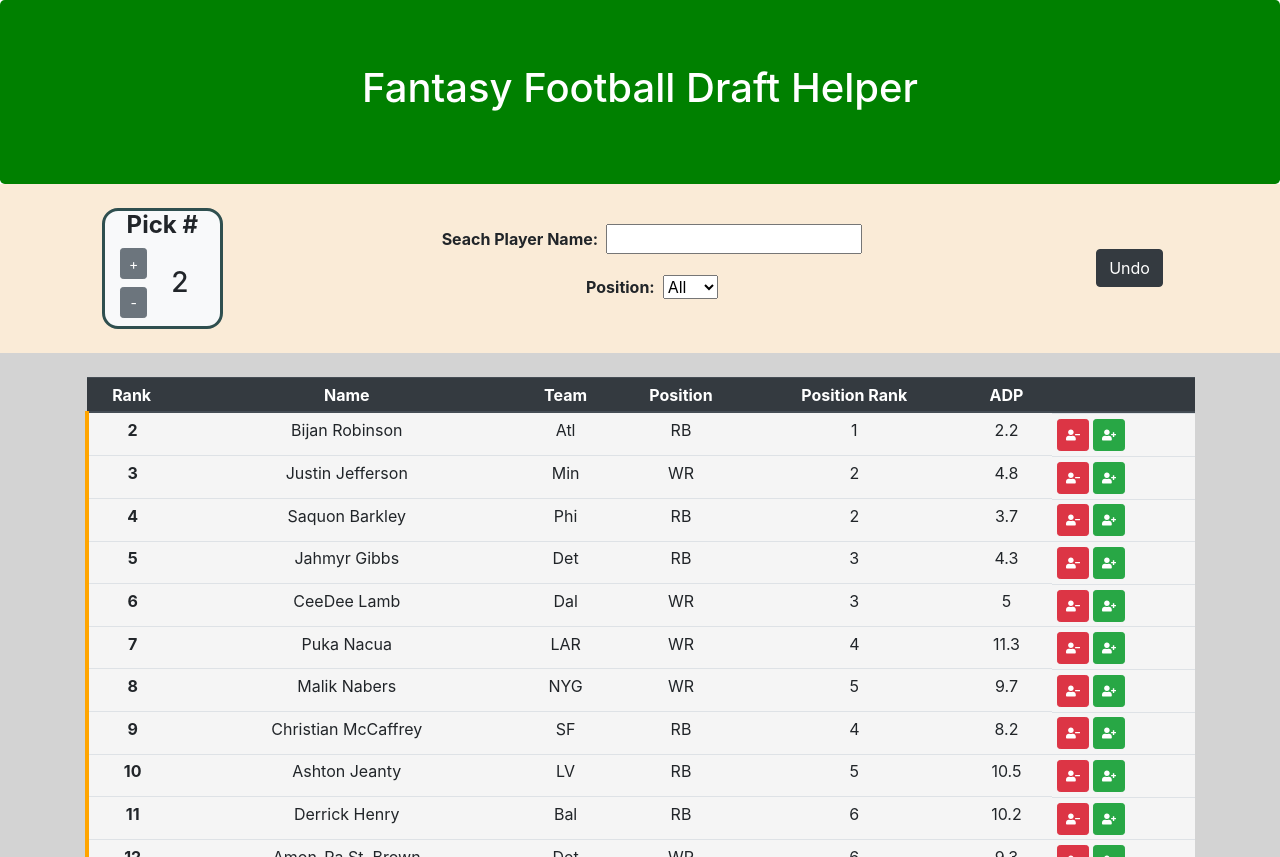
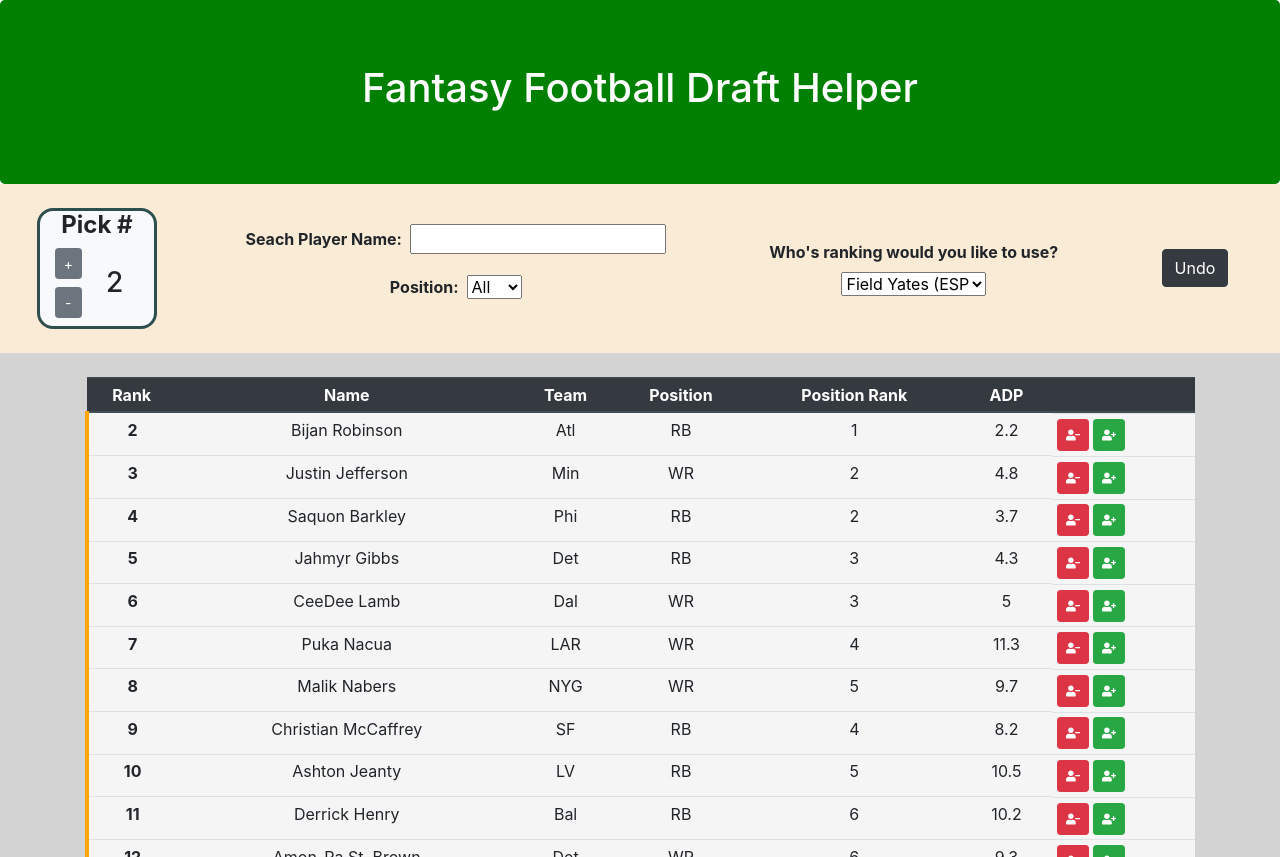
Before and after one commit to MarkHamiltonII/FantasyFootballDraftApp, a React (Create React App) app in the folder draft-helper/: page / in a window 1280 px wide. Both pictures are taken after a click on the button 1073 px from the left and 435 px from the top of the page. Built offline with nearby package versions, Linux system fonts and the light colour scheme.

Commit message:
feat(rankings): allow to switch between rankings during draft

```diff
--- a/draft-helper/src/App.js
+++ b/draft-helper/src/App.js
@@ -103,26 +103,44 @@ function App() {
 
   function handleRankingSelect(e) {
     e.preventDefault()
+    let chosen_ranking
     switch (e.target.value) {
       case 'Field':
-        setRanking(field_rank)
-        setFilteredData(field_rank)
+        chosen_ranking = field_rank
+        // setRanking(field_rank)
+        // setFilteredData(field_rank)
         break
-      case 'Tristan':
-        setRanking(tristan_rank)
-        setFilteredData(tristan_rank)
+        case 'Tristan':
+        chosen_ranking = tristan_rank
+        // setRanking(tristan_rank)
+        // setFilteredData(tristan_rank)
         break
-      case 'Clay':
-        setRanking(clay_rank)
-        setFilteredData(clay_rank)
+        case 'Clay':
+        chosen_ranking = clay_rank
+        // setRanking(clay_rank)
+        // setFilteredData(clay_rank)
         break
-      case 'Fantasy Pros':
-        setRanking(fantasy_pros_rank)
-        setFilteredData(fantasy_pros_rank)
+        case 'Fantasy Pros':
+        chosen_ranking = fantasy_pros_rank
+        // setRanking(fantasy_pros_rank)
+        // setFilteredData(fantasy_pros_rank)
         break
       default:
         return
     }
+    let new_ranking = [...chosen_ranking]
+    if (myRanking.length) {
+      myRanking.forEach(myRank => {
+        new_ranking = new_ranking.filter(rank => rank.Name !== myRank.Name)
+      })
+    }
+    if (selectedPlayers.length) {
+      selectedPlayers.forEach(player => {
+        new_ranking = new_ranking.filter(rank => rank.Name !== player.Name)
+      })
+    }
+    setRanking(new_ranking)
+    setFilteredData(new_ranking)
   }
 
   async function handleRemovePlayer(player) {
@@ -256,7 +274,7 @@ function App() {
             </select>
           </div>
         </div>
-        {pick < 2 ? <div className='rank-selection container d-flex flex-column justify-content-center align-items-center w-auto'>
+        <div className='rank-selection container d-flex flex-column justify-content-center align-items-center w-auto'>
           <label className='font-weight-bold'>
             Who's ranking would you like to use?
           </label>
@@ -266,10 +284,10 @@ function App() {
             <option value="Clay">Mike Clay (ESPN)</option>
             <option value="Fantasy Pros">Fantasy Pros</option>
           </select>
-        </div> :
-          <div className='undo-button container d-flex flex-column justify-content-center align-items-center w-auto'>
-            <button className='btn btn-dark' onClick={() => handleUndo()}>Undo</button>
-          </div>}
+        </div>
+        {pick > 1 && <div className='undo-button container d-flex flex-column justify-content-center align-items-center w-auto'>
+          <button className='btn btn-dark' onClick={() => handleUndo()}>Undo</button>
+        </div>}
       </div>
       <div className='d-flex w-100 content-box pt-4 mb-0'>
         {filteredData && <div className='table-container container'>
```
